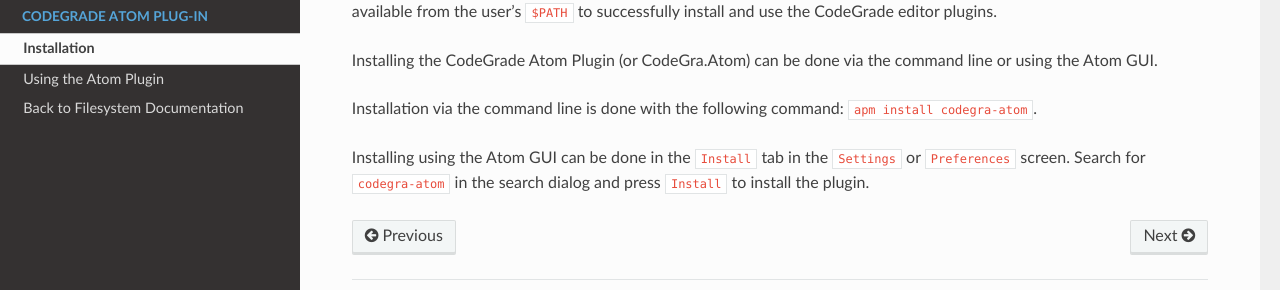
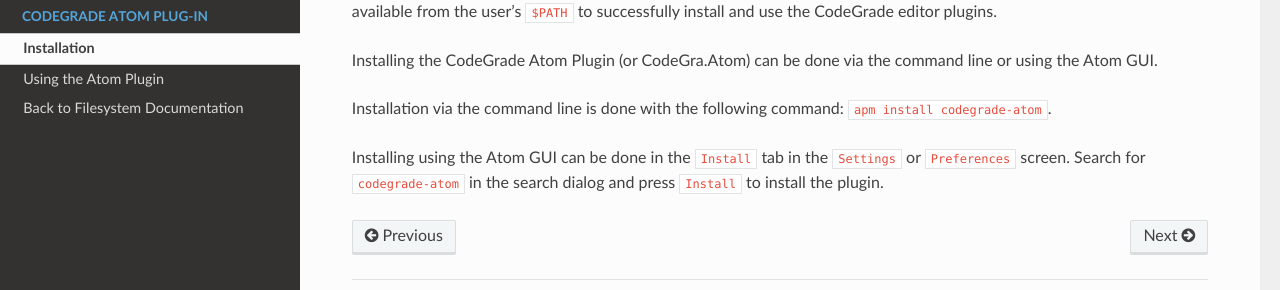
Before and after one commit to CodeGra-de/CodeGra.atom, a Sphinx documentation site: the page built from docs/install.rst, in a window 1280 px wide. Shown: the part 185-475 px from the top of the page. Built offline with Sphinx 7.4.7 and the Read the Docs theme 2.0.0, drawn with Linux system fonts in a browser that asks for light colours.

Commit message:
Change name in docs

```diff
--- a/docs/install.rst
+++ b/docs/install.rst
@@ -8,9 +8,9 @@
 command line or using the Atom GUI.
 
 Installation via the command line is done
-with the following command: ``apm install codegra-atom``.
+with the following command: ``apm install codegrade-atom``.
 
 Installing using the
 Atom GUI can be done in the ``Install`` tab in the ``Settings`` or
-``Preferences`` screen. Search for ``codegra-atom`` in the search dialog and
+``Preferences`` screen. Search for ``codegrade-atom`` in the search dialog and
 press ``Install`` to install the plugin.
```
Also changed, not shown: README.md (+1 -1 lines).
